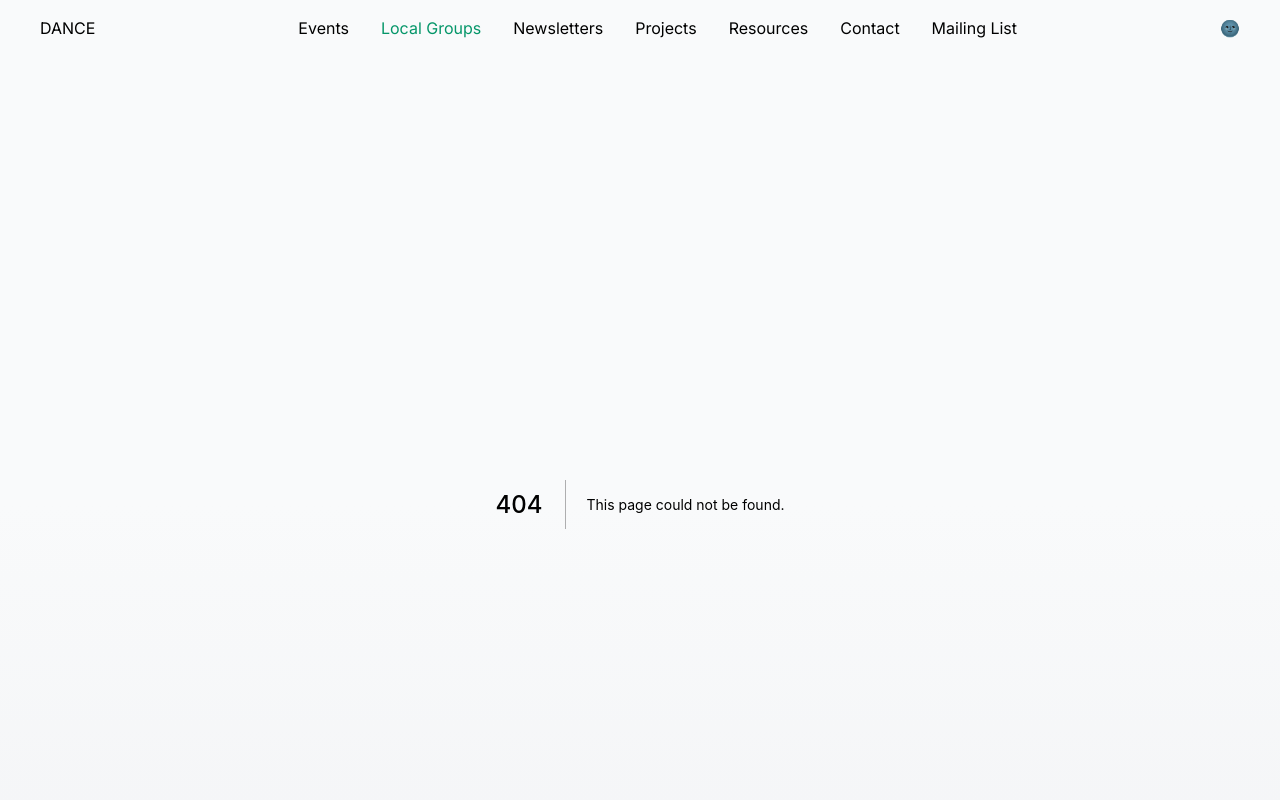
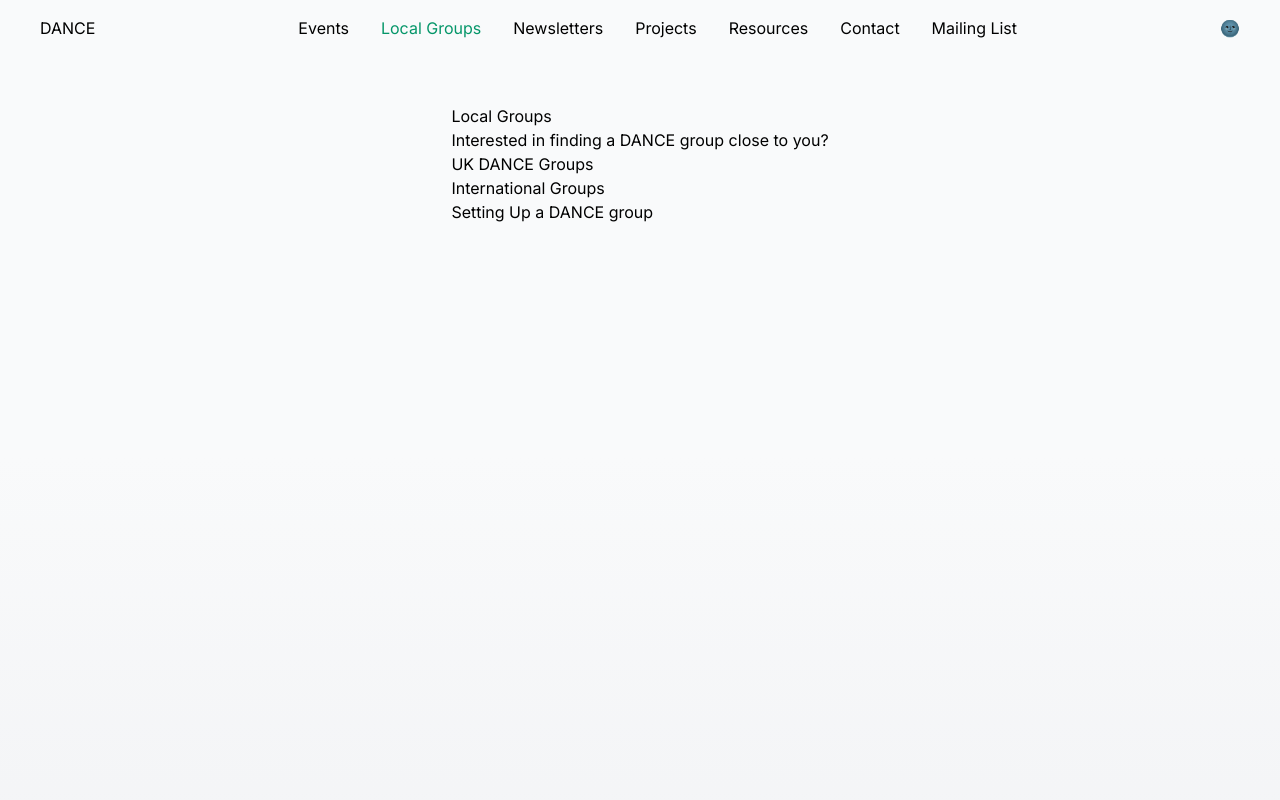
Before and after one commit to epleaner/dharmaaction, a Next.js app: page /local-groups in a window 1280 px wide. Before the commit this address had no page. Shown: the top 800 px of the page. Built offline with nearby package versions, Linux system fonts and the light colour scheme; what @tailwindcss/typography would draw is missing.

Commit message:
Show Local Groups

```diff
--- a/src/components/Content.tsx
+++ b/src/components/Content.tsx
@@ -2,11 +2,12 @@ import React from "react";
 
 import ContentfulRichText from "@components/Shared/ContentfulRichText";
 
-const Content = ({ title, body, asset }) => {
+const Content = ({ title, hideTitle, body, asset }) => {
+  console.log(hideTitle);
   if (body)
     return (
       <section>
-        <h3 className="dark:text-gray-200">{title}</h3>
+        {!hideTitle && <h3 className="dark:text-gray-200">{title}</h3>}
         <ContentfulRichText json={body.json} />
       </section>
     );
--- a/src/components/ContentfulPage.tsx
+++ b/src/components/ContentfulPage.tsx
@@ -9,8 +9,8 @@ const Page = ({ name, title: pageTitle, content }) => {
   return (
     <div className="prose dark:text-gray-200 prose-green ">
       <h1 className="dark:text-gray-200">{pageTitle}</h1>
-      {content.map(({ title, body, asset }) => (
-        <Content key={title} {...{ title, body, asset }} />
+      {content.map((c) => (
+        <Content key={c.title} {...c} />
       ))}
     </div>
   );
--- /dev/null
+++ b/src/components/LocalGroups/index.tsx
@@ -0,0 +1,31 @@
+import Link from "next/link";
+
+const LocalGroups = () => {
+  return (
+    <div className="grid prose">
+      <section className=" dark:text-gray-200 prose-green">
+        <h1 className="dark:text-gray-200">Local Groups</h1>
+        <p>Interested in finding a DANCE group close to you?</p>
+        <ul>
+          <li>
+            <Link href="/local-groups/uk">
+              <a>UK DANCE Groups</a>
+            </Link>
+          </li>
+          <li>
+            <Link href="/local-groups/international">
+              <a>International Groups</a>
+            </Link>
+          </li>
+          <li>
+            <Link href="/local-groups/setting-up">
+              <a>Setting Up a DANCE group</a>
+            </Link>
+          </li>
+        </ul>
+      </section>
+    </div>
+  );
+};
+
+export default LocalGroups;
--- /dev/null
+++ b/src/pages/local-groups/index.tsx
@@ -0,0 +1,7 @@
+import React from "react";
+
+import LocalGroups from "@components/LocalGroups";
+
+export default function LocalGroupsPage() {
+  return <LocalGroups />;
+}
--- /dev/null
+++ b/src/pages/local-groups/international.tsx
@@ -0,0 +1,20 @@
+import React from "react";
+
+import ContentfulPage from "@components/ContentfulPage";
+import ContentfulApi from "@utils/cms/contentful";
+
+export default function LocalGroupPage({ page }) {
+  return <ContentfulPage {...page} />;
+}
+
+export async function getStaticProps() {
+  const { page = null } = await ContentfulApi.getPage(
+    "International DANCE Groups"
+  );
+
+  return {
+    props: {
+      page,
+    },
+  };
+}
--- /dev/null
+++ b/src/pages/local-groups/setting-up.tsx
@@ -0,0 +1,20 @@
+import React from "react";
+
+import ContentfulPage from "@components/ContentfulPage";
+import ContentfulApi from "@utils/cms/contentful";
+
+export default function LocalGroupPage({ page }) {
+  return <ContentfulPage {...page} />;
+}
+
+export async function getStaticProps() {
+  const { page = null } = await ContentfulApi.getPage(
+    "Setting Up a DANCE Group"
+  );
+
+  return {
+    props: {
+      page,
+    },
+  };
+}
--- /dev/null
+++ b/src/pages/local-groups/uk.tsx
@@ -0,0 +1,18 @@
+import React from "react";
+
+import ContentfulPage from "@components/ContentfulPage";
+import ContentfulApi from "@utils/cms/contentful";
+
+export default function LocalGroupPage({ page }) {
+  return <ContentfulPage {...page} />;
+}
+
+export async function getStaticProps() {
+  const { page = null } = await ContentfulApi.getPage("UK DANCE Groups");
+
+  return {
+    props: {
+      page,
+    },
+  };
+}
--- a/src/utils/cms/contentful/index.tsx
+++ b/src/utils/cms/contentful/index.tsx
@@ -36,6 +36,7 @@ export default class ContentfulApi {
               items {
                 ... on ContentSection {
                   title
+                  hideTitle
                   body {
                     json
                   }
```
